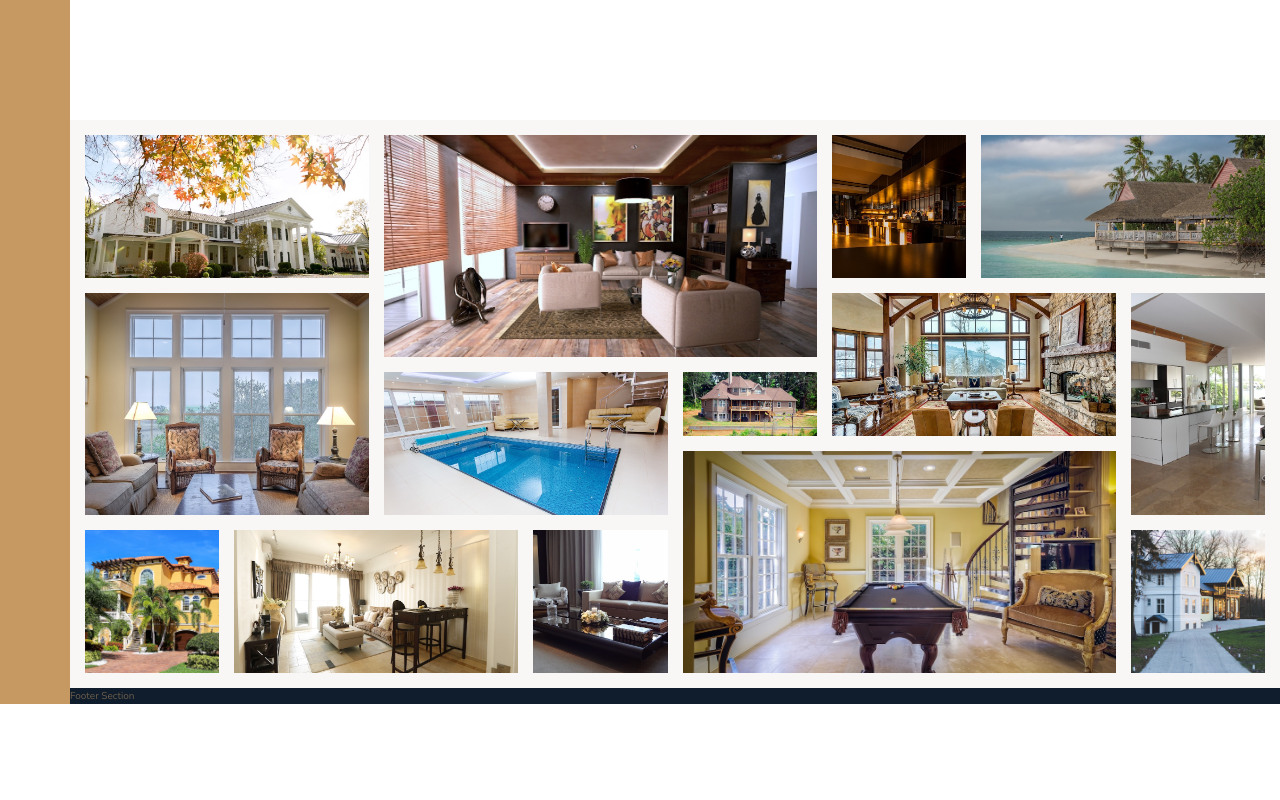
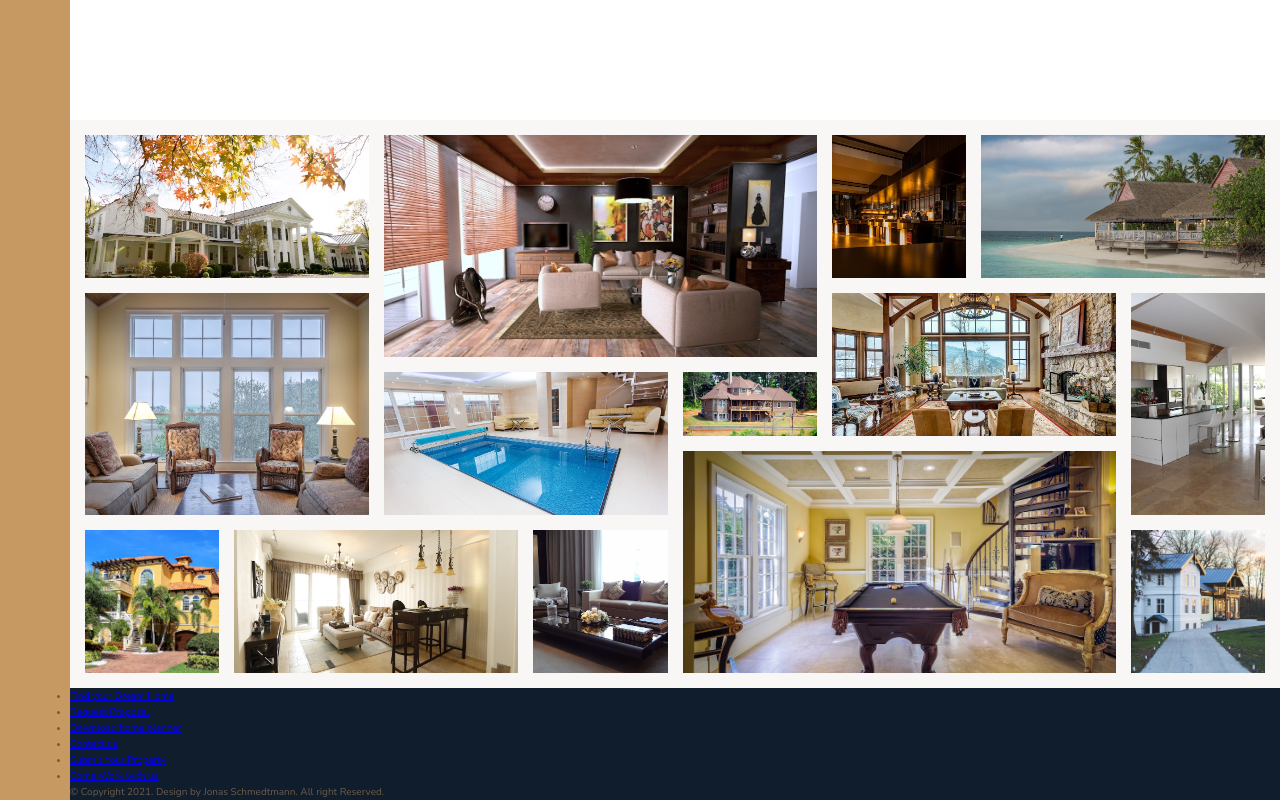
Before and after one commit to Marknjo/nexter, a website built with webpack: page src/index.html in a window 1280 px wide. Shown: the part 2914-3714 px from the top of the page. Before the commit the page ends 3618 px from the top, so only its background shows below. Built offline with nearby package versions, Linux system fonts and the light colour scheme; files whose address does not match are found by name.

Commit message:
Layout the footer HTML markup

```diff
--- a/src/index.html
+++ b/src/index.html
@@ -523,7 +523,32 @@
     </section>
     <!-- ./End Gallery -->
 
-    <footer class="footer">Footer Section</footer>
+    <footer class="footer">
+      <ul class="footer__nav" role="footer navigation">
+        <li class="footer__item" role="Presentation">
+          <a href="#" class="footer__link">Find your Dream Home</a>
+        </li>
+        <li class="footer__item" role="Presentation">
+          <a href="#" class="footer__link">Request Proposal</a>
+        </li>
+        <li class="footer__item" role="Presentation">
+          <a href="#" class="footer__link">Download home planner</a>
+        </li>
+        <li class="footer__item" role="Presentation">
+          <a href="#" class="footer__link">Contact us</a>
+        </li>
+        <li class="footer__item" role="Presentation">
+          <a href="#" class="footer__link">Submit Your Property</a>
+        </li>
+        <li class="footer__item" role="Presentation">
+          <a href="#" class="footer__link">Come Work with us</a>
+        </li>
+      </ul>
+
+      <p class="footer__text">
+        &copy; Copyright 2021. Design by Jonas Schmedtmann. All right Reserved.
+      </p>
+    </footer>
     <!-- ./End Footer -->
   </body>
 </html>
```
